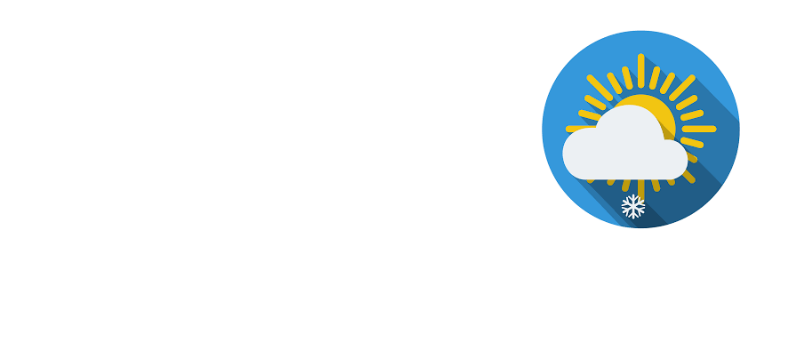
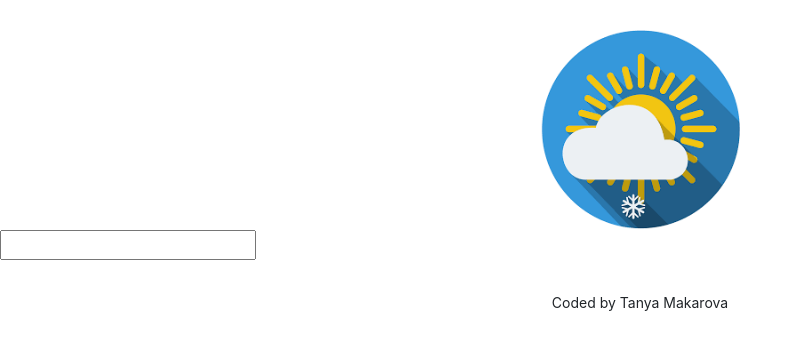
Before and after one commit to makarovatv/dictionaryapp, a React (Create React App) app: page / in a window 1280 px wide. Shown: the top 350 px of the page, without its empty margins (0-803 px from the left). Built offline with nearby package versions, Linux system fonts and the light colour scheme.

Commit message:
made searching form

```diff
--- a/src/App.css
+++ b/src/App.css
@@ -8,3 +8,8 @@
   display: block;
   margin: 0 auto;
 }
+
+.App-footer {
+  text-align: center;
+  margin: 30px 0;
+}
--- a/src/App.js
+++ b/src/App.js
@@ -1,16 +1,21 @@
 import logo from "./logo.png"
-import './App.css';
+import "./App.css";
+import Dictionary from "./Dictionary"
 
 export default function App() {
   return (
     <div className="App">
-      <header className="App-header">
-        <img
-          src={logo}
-          className="App-logo img-fluid"
-          alt="logo"
-        />
-      </header>
+      <div className="App-header">
+        <header className="App-header">
+          <img src={logo} className="App-logo img-fluid" alt="logo" />
+          <main>
+            <Dictionary />
+          </main>
+          <footer className="App-footer">
+            <small>Coded by Tanya Makarova</small>
+          </footer>
+        </header>
+      </div>
     </div>
   );
 }
--- /dev/null
+++ b/src/Dictionary.css
@@ -0,0 +1,3 @@
+.Dictionary {
+
+}
--- /dev/null
+++ b/src/Dictionary.js
@@ -0,0 +1,20 @@
+import React, { useState } from "react";
+import "./Dictionary.css";
+
+export default function Dictionary() {
+    let [keyword, setKeyword] = useState("");
+
+    function search(event) {
+        event.preventDefault();
+        alert(`Searching for ${keyword} defenition`);
+    }
+function handleKeywordChange(event) {
+    setKeyword(event.target.value);
+}
+
+    return <div className="Dictionary">
+        <form onSubmit={search}>
+            <input type="search" onChange={handleKeywordChange} />
+        </form>
+    </div>;
+}
```
